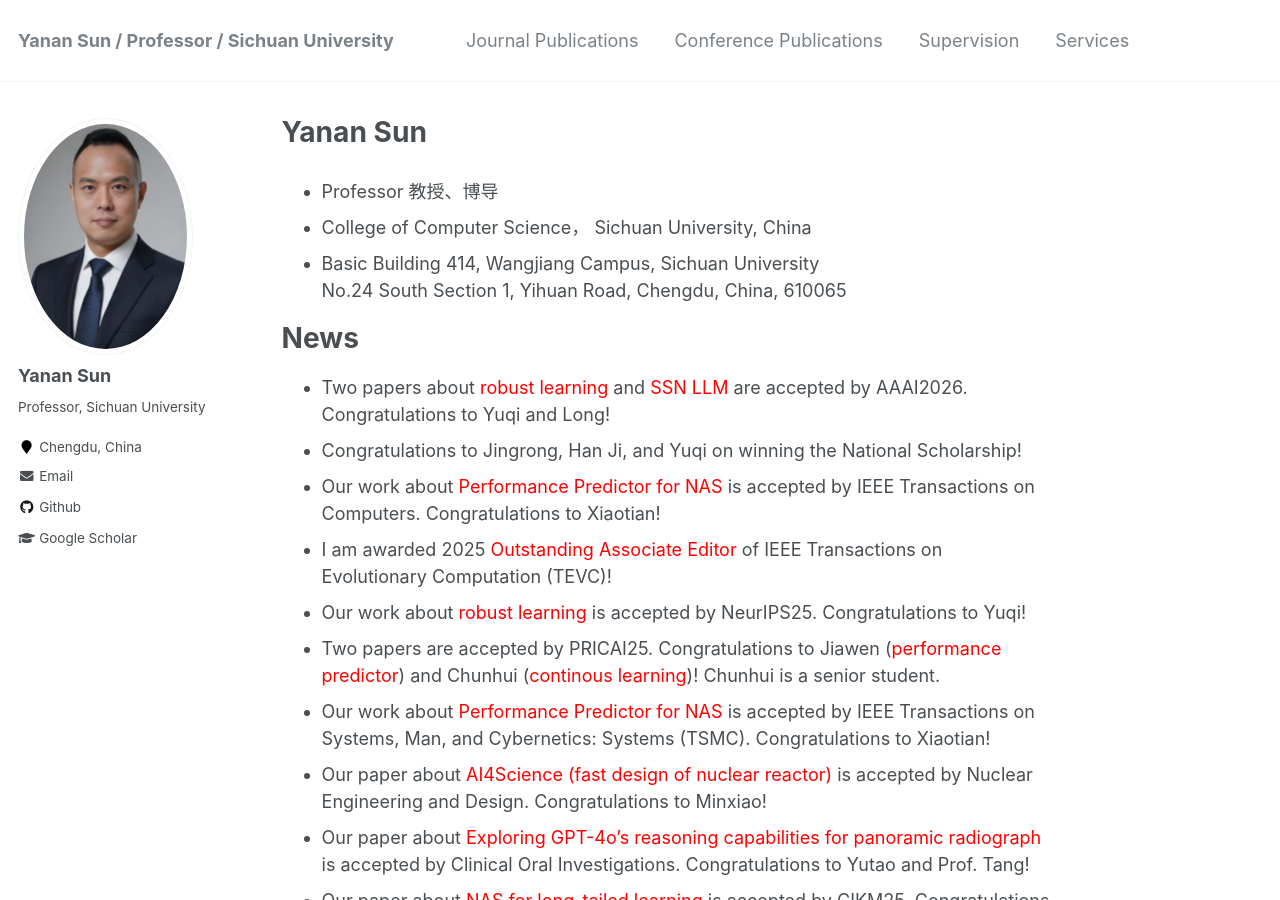
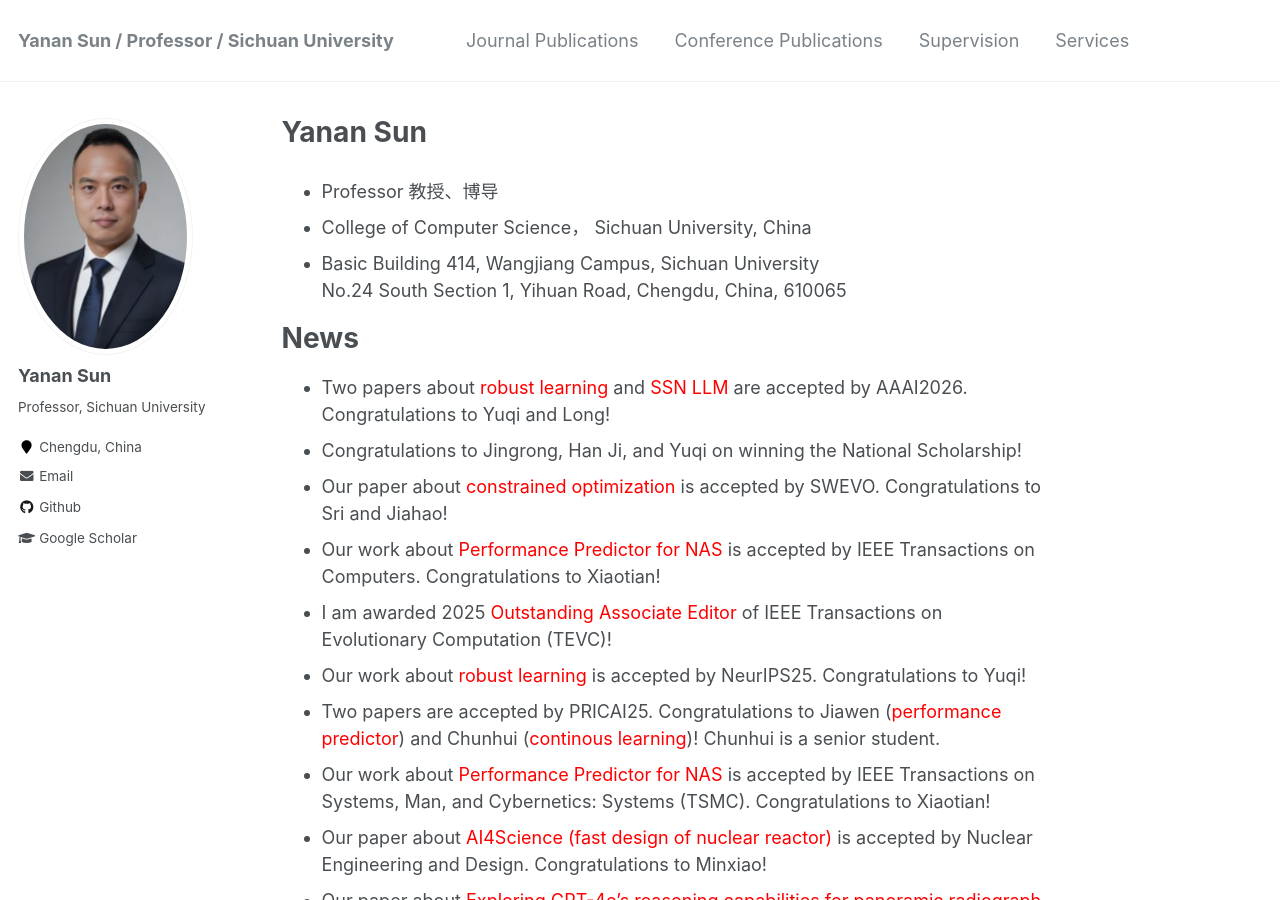
Before and after one commit to yn-sun/yn-sun.github.io, a Jekyll site: the page built from _pages/about.md, in a window 1280 px wide and 900 px high. Built offline with Jekyll 4.4.1, drawn with Linux system fonts in a browser that asks for light colours; comment, search, counter and statistics services are not loaded.

Commit message:
Update about.md

```diff
--- a/_pages/about.md
+++ b/_pages/about.md
@@ -17,6 +17,7 @@ News
 ======
 * Two papers about <span style="color: #FF0000">robust learning</span> and <span style="color: #FF0000">SSN LLM</span> are accepted by AAAI2026. Congratulations to Yuqi and Long!
 * Congratulations to Jingrong, Han Ji, and Yuqi on winning the National Scholarship!
+* Our paper about <span style="color: #FF0000">constrained optimization</span> is accepted by SWEVO. Congratulations to Sri and Jiahao!
 * Our work about <span style="color: #FF0000">Performance Predictor for NAS</span> is accepted by IEEE Transactions on Computers. Congratulations to Xiaotian!
 * I am awarded 2025 <span style="color: #FF0000">Outstanding Associate Editor</span> of IEEE Transactions on Evolutionary Computation (TEVC)!
 * Our work about <span style="color: #FF0000">robust learning</span> is accepted by NeurIPS25. Congratulations to Yuqi!
```
